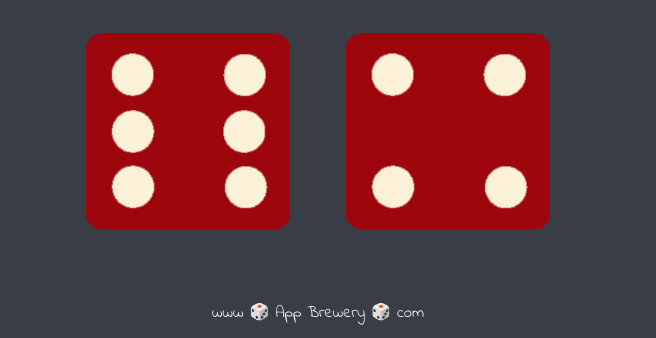
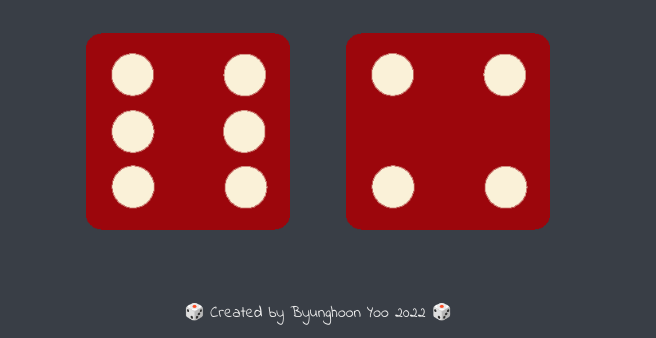
Before and after one commit to HoonYoo/diceGame, a plain HTML site: page index.html in a window 1280 px wide. Shown: the part 462-800 px from the top of the page, without its empty margins (322-978 px from the left). Drawn offline with Linux system fonts and the light colour scheme.

Commit message:
Update index.html

```diff
--- a/index.html
+++ b/index.html
@@ -28,7 +28,7 @@
   </body>
 
   <footer>
-    www 🎲 App Brewery 🎲 com
+     🎲 Created by Byunghoon Yoo 2022 🎲
   </footer>
   <script src="index.js" charset="utf-8"></script>
 </html>
```
